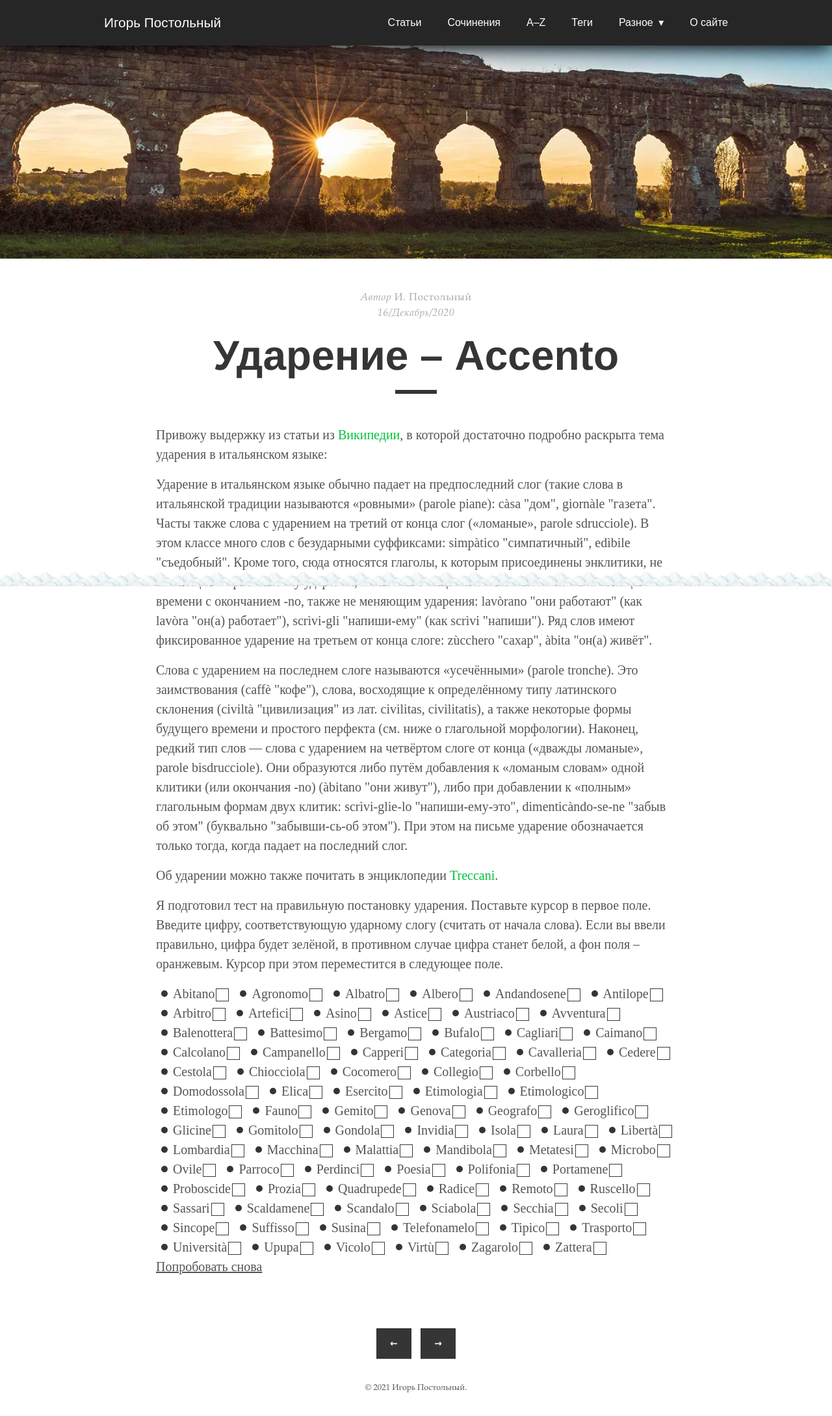
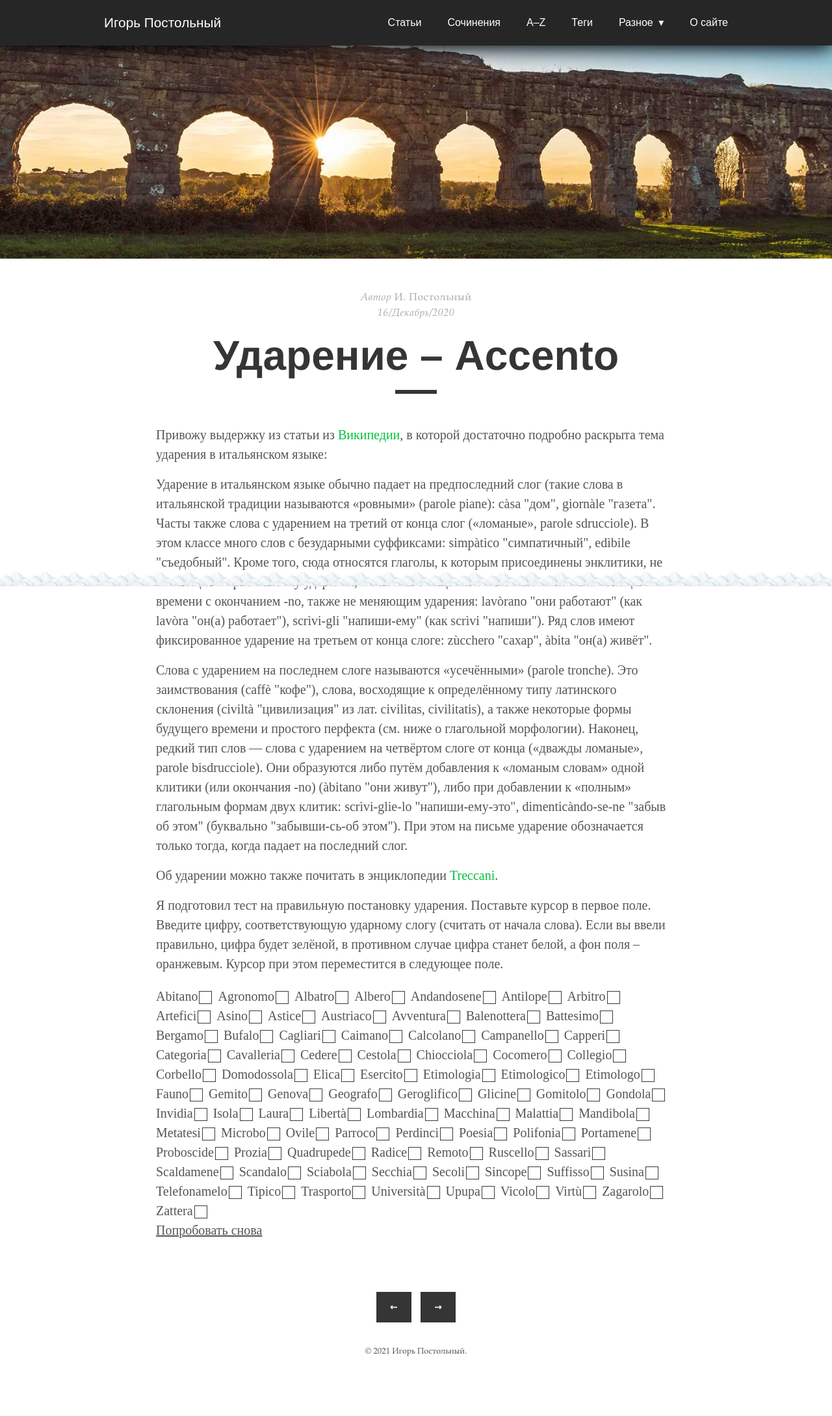
Before and after one commit to postolny/postolny.github.io, a Jekyll site: the page built from _posts/2020-12-16-accento.md, in a window 1280 px wide. Shown: the whole page at 65% size. Built offline with Jekyll 4.4.1, drawn with Linux system fonts in a browser that asks for light colours; after the commit the page ends 2123 px from its top, so only the background shows below that.

Commit message:
Add files via upload

```diff
--- a/_sass/tale/_base.scss
+++ b/_sass/tale/_base.scss
@@ -79,7 +79,6 @@ main {
       }
     }
     list-style: none;
-    margin: 0;
     padding: 0;
   }
   table {
--- a/_sass/tale/_testi.scss
+++ b/_sass/tale/_testi.scss
@@ -189,6 +189,9 @@
 	li {
 		display: inline-block;
 		list-style-type: none;
+		&:before {
+			content: none;
+		}
 	}
 	input {
 		outline: none;
```
Lines whose indentation alone changed are shown as unchanged.
